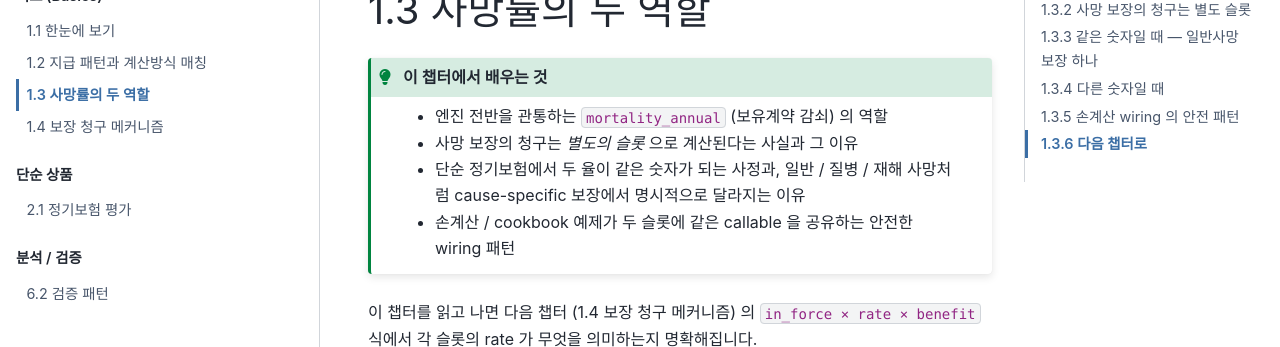
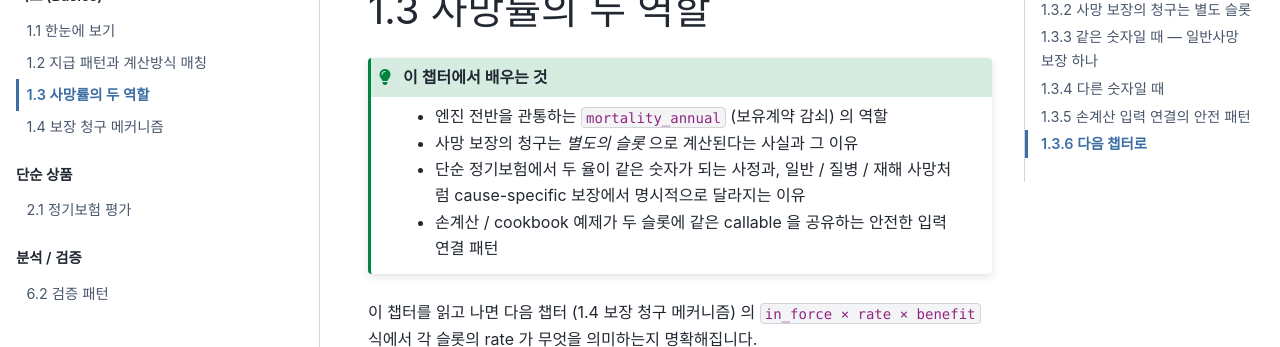
Before and after one commit to seokhoonj/fastcashflow, a Sphinx documentation site: the page built from docs/cookbook/basics/mortality-roles.md, in a window 1280 px wide and 900 px high. Shown: the part 160-507 px from the top of the window. Built offline with Sphinx 7.4.7 and the PyData theme 0.15.4, drawn with Linux system fonts in a browser that asks for light colours; some of the changed text lies outside the part shown.

Commit message:
docs: cookbook 1.3 -- "wiring" -> "입력 연결"
"wiring" is an electrical-wiring metaphor (which input slot gets
which callable). Useful shorthand in code-review English but
unfamiliar terminology for a Korean actuary reader -- "wiring" reads
as untranslated tech jargon, not a domain term.

Replace consistently:
  - "wiring 패턴" -> "입력 연결 패턴"
  - "손계산 wiring 의 안전 패턴" -> "손계산 입력 연결의 안전 패턴"
  - 잘못된 wiring (table header) -> 잘못된 연결
Index page picks up the same change in the chapter-1.3 summary.

````diff
--- a/docs/cookbook/basics/mortality-roles.md
+++ b/docs/cookbook/basics/mortality-roles.md
@@ -8,7 +8,7 @@
 - 단순 정기보험에서 두 율이 같은 숫자가 되는 사정과, 일반 / 질병 / 재해
   사망처럼 cause-specific 보장에서 명시적으로 달라지는 이유
 - 손계산 / cookbook 예제가 두 슬롯에 같은 callable 을 공유하는 안전한
-  wiring 패턴
+  입력 연결 패턴
 ```
 
 이 챕터를 읽고 나면 다음 챕터 (1.4 보장 청구 메커니즘) 의 `in_force ×
@@ -149,12 +149,12 @@ coverages = (
 mortality table* (규제 의무) 로. 두 표가 다른 숫자라 두 슬롯도 다른
 숫자.
 
-## 1.3.5 손계산 wiring 의 안전 패턴
+## 1.3.5 손계산 입력 연결의 안전 패턴
 
 위 사례들이 fastcashflow 가 분리한 이유. 단순 정기보험 손계산은 두 값이
 같지만, 두 슬롯에 별개의 값을 실수로 넘기면 결과가 silent 로 어긋납니다.
 
-| 잘못된 wiring | 결과 |
+| 잘못된 연결 | 결과 |
 |---|---|
 | `mortality_annual = 0`, DEATH rate = 1% | 보유계약 안 줄고 매월 사망보험금 청구. 무한 사망. BEL 과대평가. |
 | `mortality_annual = 1%`, DEATH rate = 0 | 보유계약은 줄고 사망보험금 없음. BEL 과소평가. |
````
Also changed, not shown: docs/cookbook/index.md (+1 -1 lines).
